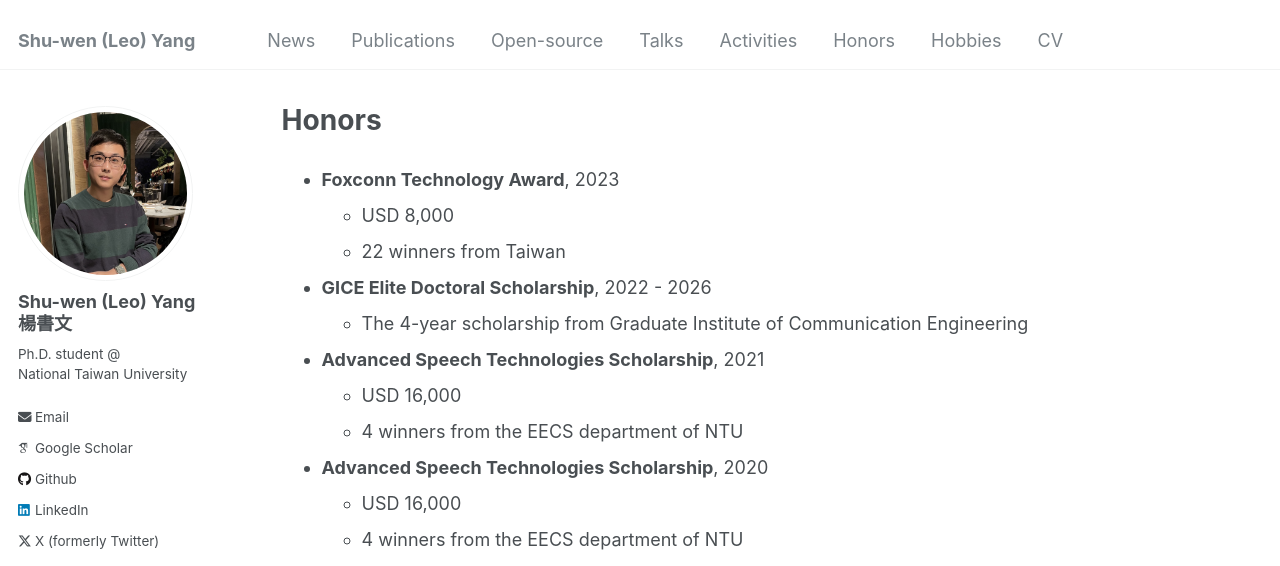
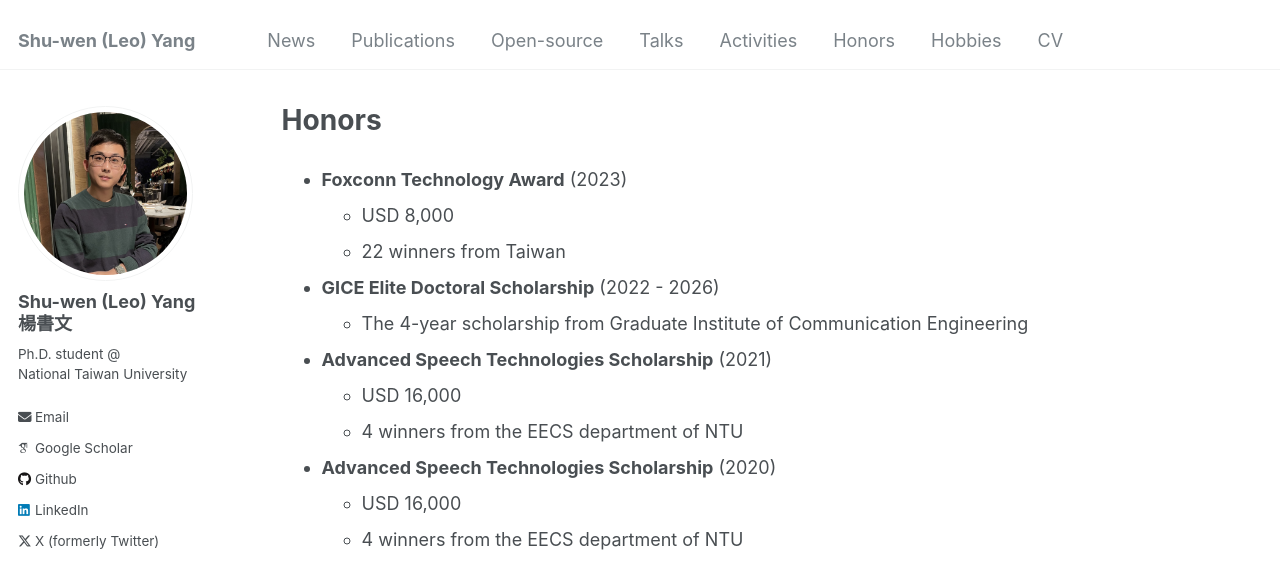
Before and after one commit to leo19941227/leo19941227.github.io, a Jekyll site: the page built from _pages/honors.md, in a window 1280 px wide and 970 px high. Shown: the top 566 px of the window. Built offline with Jekyll 4.4.1, drawn with Linux system fonts in a browser that asks for light colours; some web fonts are replaced.

```diff
--- a/_pages/honors.md
+++ b/_pages/honors.md
@@ -3,14 +3,14 @@ permalink: /honors/
 title: "Honors"
 ---
 
-* **Foxconn Technology Award**, 2023
+* **Foxconn Technology Award** (2023)
     * USD 8,000
     * 22 winners from Taiwan
-* **GICE Elite Doctoral Scholarship**, 2022 - 2026
+* **GICE Elite Doctoral Scholarship** (2022 - 2026)
     * The 4-year scholarship from Graduate Institute of Communication Engineering
-* **Advanced Speech Technologies Scholarship**, 2021
+* **Advanced Speech Technologies Scholarship** (2021)
     * USD 16,000
     * 4 winners from the EECS department of NTU
-* **Advanced Speech Technologies Scholarship**, 2020
+* **Advanced Speech Technologies Scholarship** (2020)
     * USD 16,000
     * 4 winners from the EECS department of NTU
```
